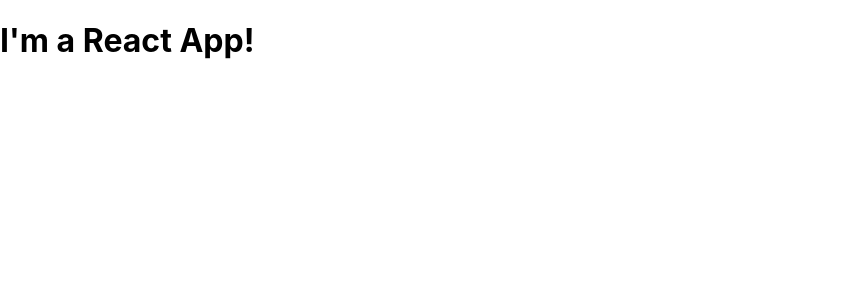
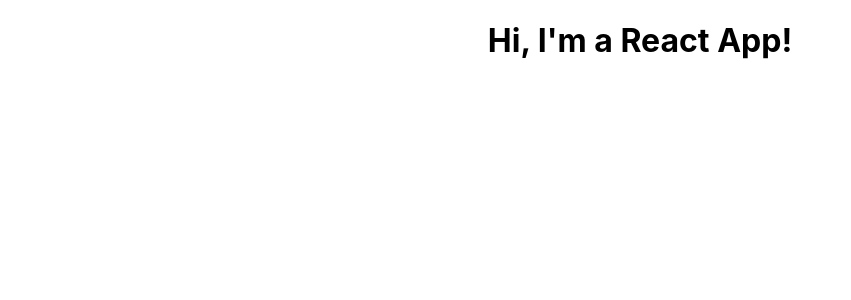
Before and after one commit to MeisQuietude/udemy-react, a React (Create React App) app: page / in a window 1280 px wide. Shown: the top 300 px of the page, without its empty margins (0-851 px from the left). Built offline with nearby package versions, Linux system fonts and the light colour scheme.

Commit message:
[IMP] 30 - using jsx

```diff
--- a/src/App.js
+++ b/src/App.js
@@ -4,10 +4,9 @@ import "./App.css";
 class App extends Component {
     render() {
         return (
-            // <div className="App">
-            //     <h1>Hi, I'm a React App!</h1>
-            // </div>
-            React.createElement("div", { className: "App" }), React.createElement("h1", null, "I'm a React App!")
+            <div className="App">
+                <h1>Hi, I'm a React App!</h1>
+            </div>
         );
     }
 }
```
